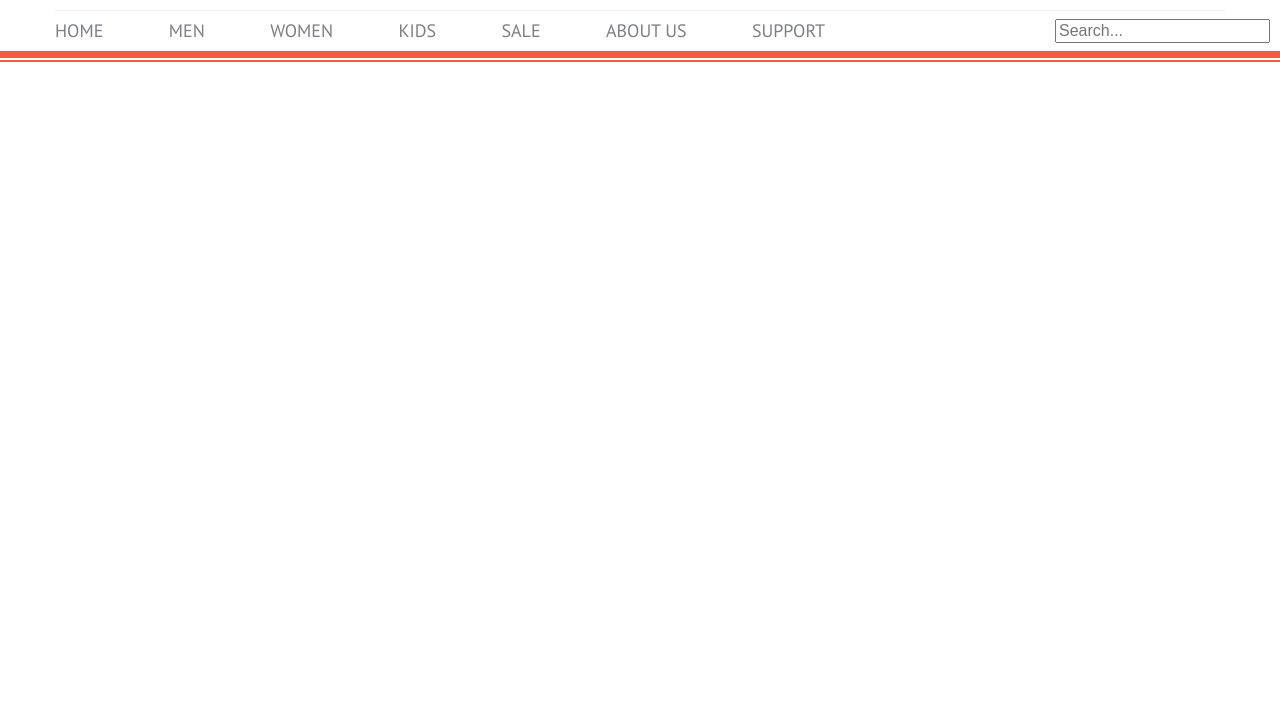
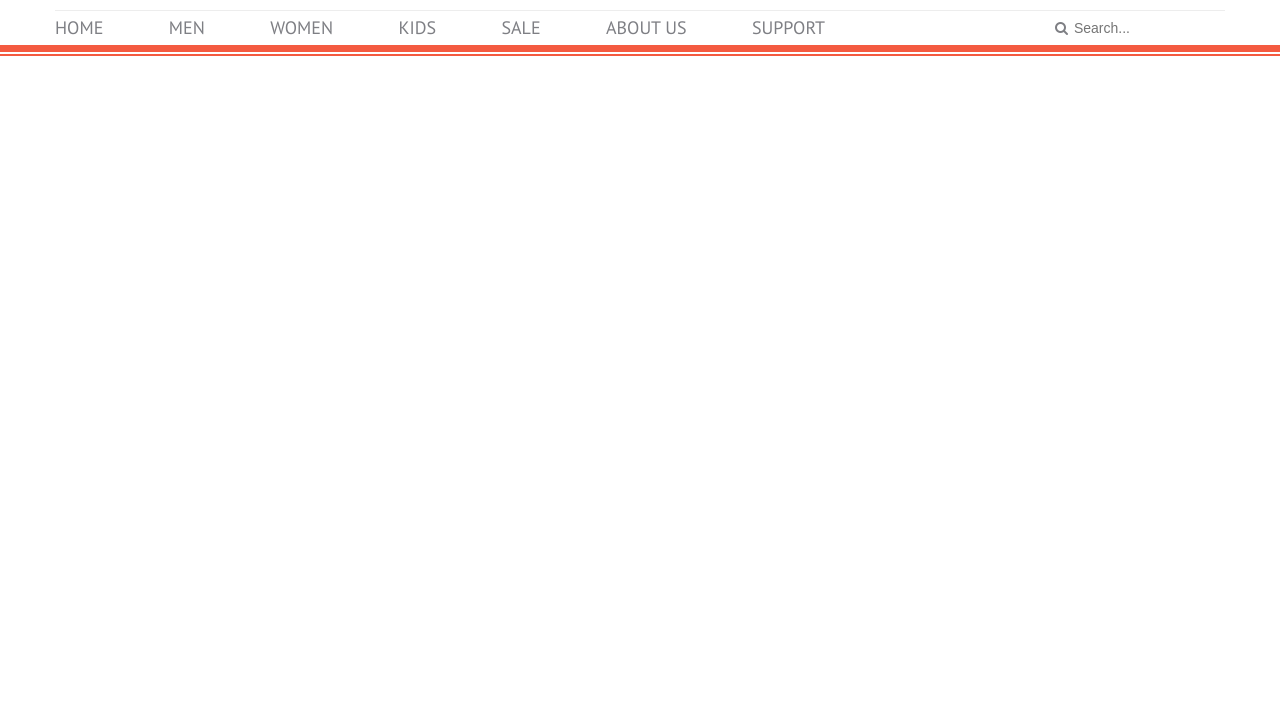
Before and after one commit to Mat-Gr/super-sports, a website: page public/index.html in a window 1280 px wide. Shown: the part 84-800 px from the top of the page. Drawn offline with nearby package versions, Linux system fonts and the light colour scheme.

Commit message:
Finnished page header

```diff
--- a/public/index.html
+++ b/public/index.html
@@ -125,7 +125,8 @@
                     </div>
 
                 </div>
-                <div class="col-lg-2">
+                <div class="searchbar col-lg-2 d-flex justify-content-between align-items-center">
+                    <i class="fa fa-search" aria-hidden="true"></i>&nbsp;
                     <input type="text" name="search" placeholder="Search...">
                 </div>
             </div>
--- a/source/scss/partials/_header.scss
+++ b/source/scss/partials/_header.scss
@@ -44,6 +44,19 @@
             @include font(16px, $family: $Arial);
         }
     }
+
+    .searchbar {
+        @include font(14px, $grey, $Arial);
+        input[name="search"] {
+            @include font(14px, $grey, $Arial);
+            overflow: hidden;
+            border: none;
+
+            &:focus {
+                outline: none;
+            }
+        }
+    }
 }
 
 
```
Also changed, not shown: public/assets/stylesheets/main.css.
